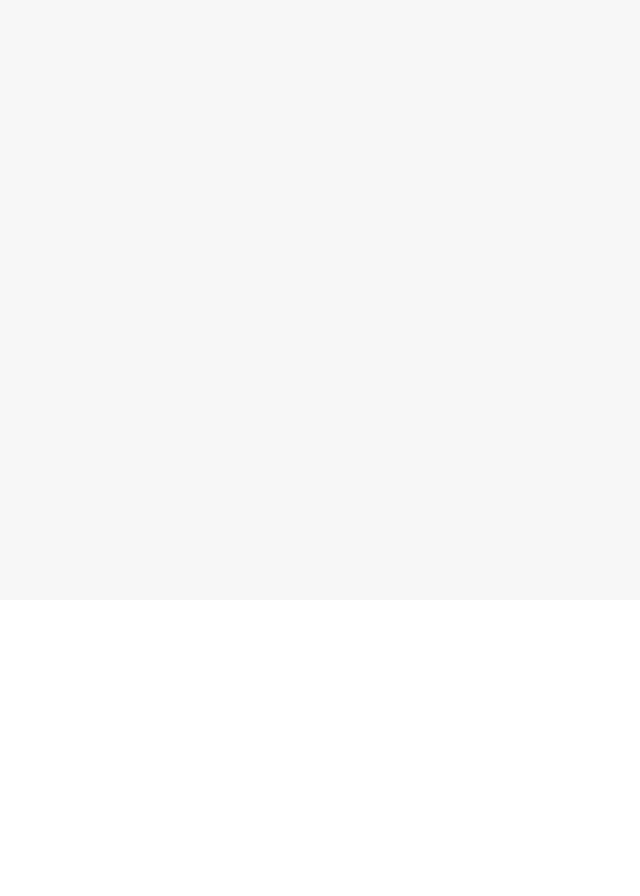
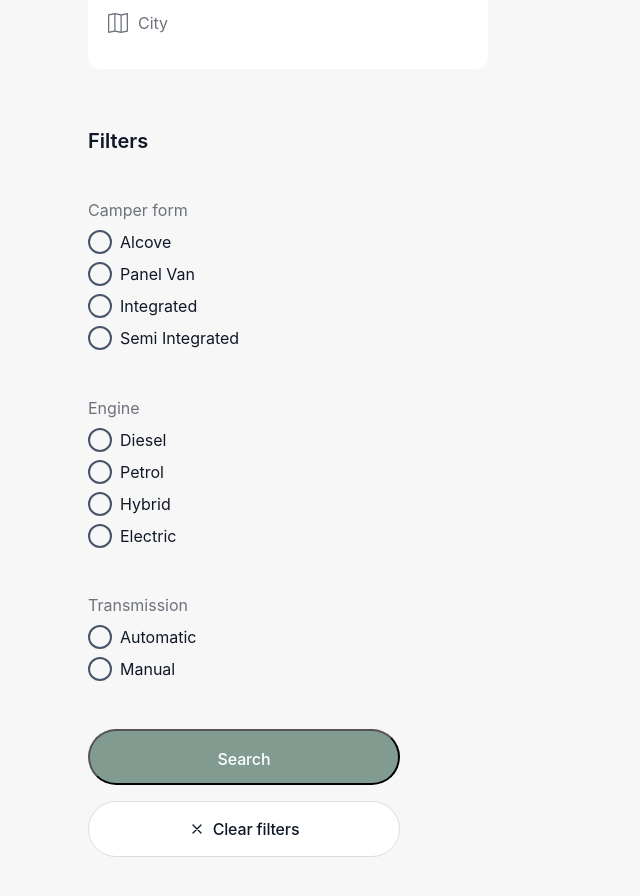
Before and after one commit to maryana-frydrak/travel-trucks-next, a Next.js app: page /catalog in a window 1280 px wide. Shown: the part 200-1096 px from the top of the page, without its empty margins (0-640 px from the left). Before the commit the page ends 800 px from the top, so only its background shows below. Built offline with nearby package versions, Linux system fonts and the light colour scheme.

Commit message:
add filters to catalog

```diff
--- a/app/catalog/page.module.css
+++ b/app/catalog/page.module.css
@@ -13,8 +13,206 @@
 }
 
 .filtersSection {
+  display: flex;
+  flex-direction: column;
   width: 360px;
   flex-shrink: 0;
+  padding: 24px;
+}
+
+.filterGroup {
+  display: flex;
+  flex-direction: column;
+  gap: 8px;
+  margin-bottom: 40px;
+}
+
+.filterLabel {
+  font-family: var(--font-family);
+  font-weight: 400;
+  font-size: 16px;
+
+  line-height: 1.5;
+  color: var(--gray);
+}
+
+.inputWrapper {
+  display: flex;
+  flex-direction: row;
+  align-items: center;
+  gap: 8px;
+  border-radius: 12px;
+  padding-block: 18px;
+  padding-inline: 20px;
+  width: 100%;
+  height: 56px;
+
+  background-color: var(--white);
+}
+
+.iconLocation {
+  flex-shrink: 0;
+
+  fill: var(--gray);
+  transition: fill 0.2s ease;
+}
+
+.inputWrapper:has(.locationInput:not(:placeholder-shown)) .iconLocation {
+  fill: var(--main);
+}
+
+.locationInput {
+  width: 100%;
+  height: 100%;
+  background: transparent;
+  border: none;
+  outline: none;
+
+  font-family: var(--font-family);
+  font-weight: 400;
+  font-size: 16px;
+
+  line-height: 1.5;
+  color: var(--main);
+}
+
+.locationInput::placeholder {
+  color: var(--gray, #6c717b);
+}
+
+.filtersTitle {
+  font-family: var(--font-family);
+  font-weight: 600;
+  font-size: 20px;
+
+  line-height: 1.2;
+  color: var(--main);
+
+  margin-bottom: 24px;
+}
+
+.categoryTitle {
+  font-family: var(--font-family);
+  font-weight: 400;
+  font-size: 16px;
+
+  line-height: 1.5;
+  color: var(--gray);
+
+  margin-bottom: 8px;
+}
+
+.radioList {
+  list-style: none;
+  padding: 0;
+  margin: 0 0 24px 0;
+  display: flex;
+  flex-direction: column;
+  gap: 8px;
+}
+
+.radioLabel {
+  display: flex;
+  align-items: center;
+  gap: 8px;
+  cursor: pointer;
+  font-family: var(--font-family);
+  font-weight: 400;
+  font-size: 16px;
+
+  line-height: 1.5;
+  color: var(--main);
+}
+
+.visuallyHidden {
+  position: absolute;
+  width: 1px;
+  height: 1px;
+  margin: -1px;
+  border: 0;
+  padding: 0;
+  white-space: nowrap;
+  clip-path: inset(100%);
+  clip: rect(0 0 0 0);
+  overflow: hidden;
+}
+
+.customRadio {
+  position: relative;
+  display: inline-block;
+  width: 20px;
+  height: 20px;
+  border: 2px solid var(--text);
+  border-radius: 50%;
+  flex-shrink: 0;
+}
+
+.visuallyHidden:checked + .customRadio::after {
+  content: "";
+  position: absolute;
+  top: 50%;
+  left: 50%;
+  transform: translate(-50%, -50%);
+  width: 10px;
+  height: 10px;
+  background-color: var(--text);
+  border-radius: 50%;
+}
+
+.searchBtn {
+  margin-top: 24px;
+  margin-bottom: 16px;
+
+  border-radius: 200px;
+  padding-block: 16px;
+  padding-inline: 60px;
+  width: 312px;
+  height: 56px;
+
+  background-color: var(--grey-green);
+
+  font-family: var(--font-family);
+  font-weight: 500;
+  font-size: 16px;
+
+  line-height: 1.5;
+  letter-spacing: -0.01em;
+  color: var(--white);
+}
+
+.searchBtn:hover,
+.searchBtn:focus {
+  background-color: var(--green-hover);
+}
+
+.clearBtn {
+  display: flex;
+  align-items: center;
+  justify-content: center;
+  gap: 8px;
+
+  border: 1px solid var(--gray-light);
+  border-radius: 200px;
+  padding-block: 16px;
+  padding-inline: 32px;
+  width: 312px;
+  height: 56px;
+
+  background-color: var(--white);
+
+  font-family: var(--font-family);
+  font-weight: 500;
+  font-size: 16px;
+
+  line-height: 1.5;
+  letter-spacing: -0.01em;
+  color: var(--main);
+}
+
+.iconClose {
+  fill: currentColor;
+  width: 16px;
+  height: 16px;
 }
 
 .contentSection {
--- a/app/catalog/page.tsx
+++ b/app/catalog/page.tsx
@@ -5,7 +5,171 @@ export default function CatalogPage() {
     <main className={css.catalogPage}>
       <div className={css.container}>
         <aside className={css.filtersSection}>
-          <p>Filters component</p>
+          <div className={css.filterGroup}>
+            <label htmlFor="location" className={css.filterLabel}>
+              Location
+            </label>
+            <div className={css.inputWrapper}>
+              <svg width="20" height="20" className={css.iconLocation}>
+                <use href="/icons.svg#icon-map"></use>
+              </svg>
+              <input
+                id="location"
+                type="text"
+                placeholder="City"
+                className={css.locationInput}
+              />
+            </div>
+          </div>
+          <h3 className={css.filtersTitle}>Filters</h3>
+
+          <div className={css.filterCategory}>
+            <h4 className={css.categoryTitle}>Camper form</h4>
+            <ul className={css.radioList}>
+              <li>
+                <label className={css.radioLabel}>
+                  <input
+                    type="radio"
+                    name="form"
+                    value="alcove"
+                    className={css.visuallyHidden}
+                  />
+                  <span className={css.customRadio}></span>
+                  Alcove
+                </label>
+              </li>
+              <li>
+                <label className={css.radioLabel}>
+                  <input
+                    type="radio"
+                    name="form"
+                    value="panelVan"
+                    className={css.visuallyHidden}
+                  />
+                  <span className={css.customRadio}></span>
+                  Panel Van
+                </label>
+              </li>
+              <li>
+                <label className={css.radioLabel}>
+                  <input
+                    type="radio"
+                    name="form"
+                    value="fullyIntegrated"
+                    className={css.visuallyHidden}
+                  />
+                  <span className={css.customRadio}></span>
+                  Integrated
+                </label>
+              </li>
+              <li>
+                <label className={css.radioLabel}>
+                  <input
+                    type="radio"
+                    name="form"
+                    value="semiIntegrated"
+                    className={css.visuallyHidden}
+                  />
+                  <span className={css.customRadio}></span>
+                  Semi Integrated
+                </label>
+              </li>
+            </ul>
+          </div>
+
+          <div className={css.filterCategory}>
+            <h4 className={css.categoryTitle}>Engine</h4>
+            <ul className={css.radioList}>
+              <li>
+                <label className={css.radioLabel}>
+                  <input
+                    type="radio"
+                    name="engine"
+                    value="diesel"
+                    className={css.visuallyHidden}
+                  />
+                  <span className={css.customRadio}></span>
+                  Diesel
+                </label>
+              </li>
+              <li>
+                <label className={css.radioLabel}>
+                  <input
+                    type="radio"
+                    name="engine"
+                    value="petrol"
+                    className={css.visuallyHidden}
+                  />
+                  <span className={css.customRadio}></span>
+                  Petrol
+                </label>
+              </li>
+              <li>
+                <label className={css.radioLabel}>
+                  <input
+                    type="radio"
+                    name="engine"
+                    value="hybrid"
+                    className={css.visuallyHidden}
+                  />
+                  <span className={css.customRadio}></span>
+                  Hybrid
+                </label>
+              </li>
+              <li>
+                <label className={css.radioLabel}>
+                  <input
+                    type="radio"
+                    name="engine"
+                    value="electric"
+                    className={css.visuallyHidden}
+                  />
+                  <span className={css.customRadio}></span>
+                  Electric
+                </label>
+              </li>
+            </ul>
+          </div>
+
+          <div className={css.filterCategory}>
+            <h4 className={css.categoryTitle}>Transmission</h4>
+            <ul className={css.radioList}>
+              <li>
+                <label className={css.radioLabel}>
+                  <input
+                    type="radio"
+                    name="transmission"
+                    value="automatic"
+                    className={css.visuallyHidden}
+                  />
+                  <span className={css.customRadio}></span>
+                  Automatic
+                </label>
+              </li>
+              <li>
+                <label className={css.radioLabel}>
+                  <input
+                    type="radio"
+                    name="transmission"
+                    value="manual"
+                    className={css.visuallyHidden}
+                  />
+                  <span className={css.customRadio}></span>
+                  Manual
+                </label>
+              </li>
+            </ul>
+          </div>
+
+          <button type="button" className={css.searchBtn}>
+            Search
+          </button>
+          <button type="button" className={css.clearBtn}>
+            <svg width="12" height="12" className={css.iconClose}>
+              <use href="/icons.svg#icon-close"></use>
+            </svg>
+            Clear filters
+          </button>
         </aside>
 
         <section className={css.contentSection}>
```
Also changed, not shown: public/icons.svg, public/symbol-defs.svg (added).
